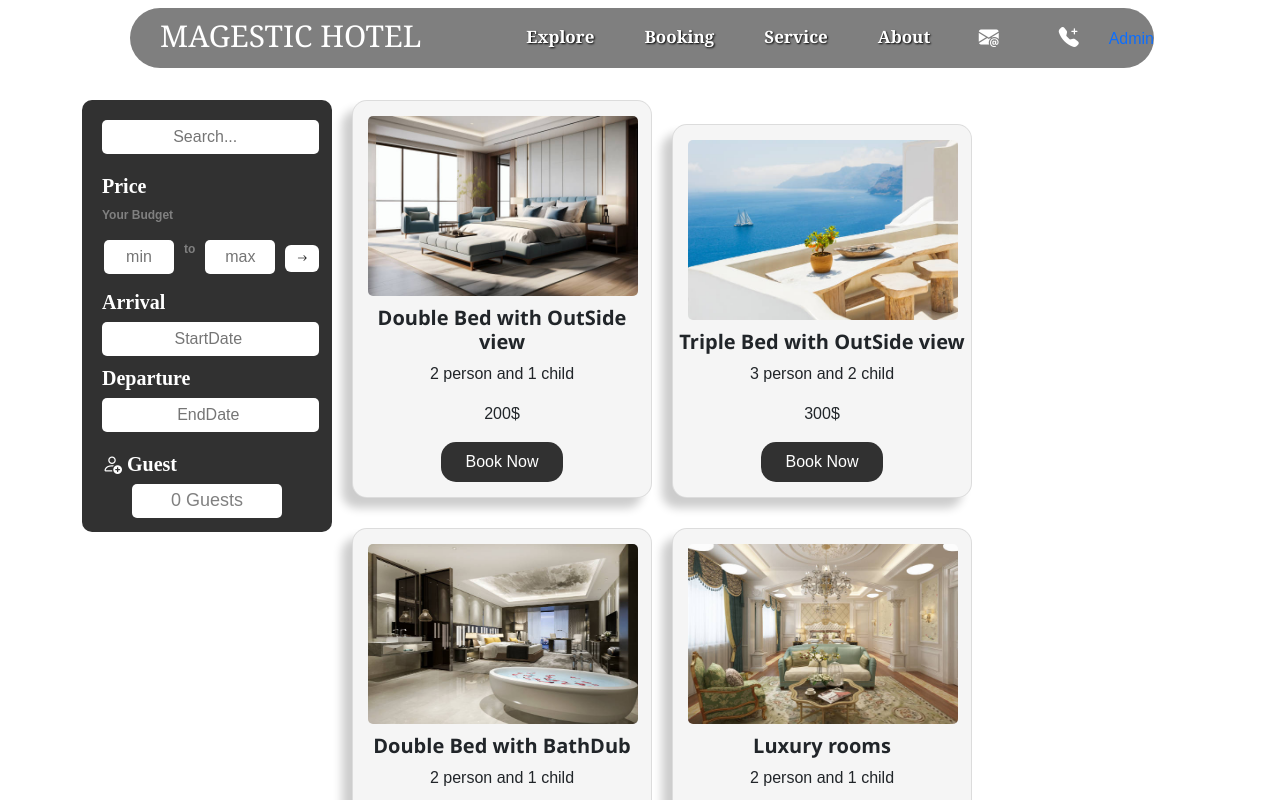
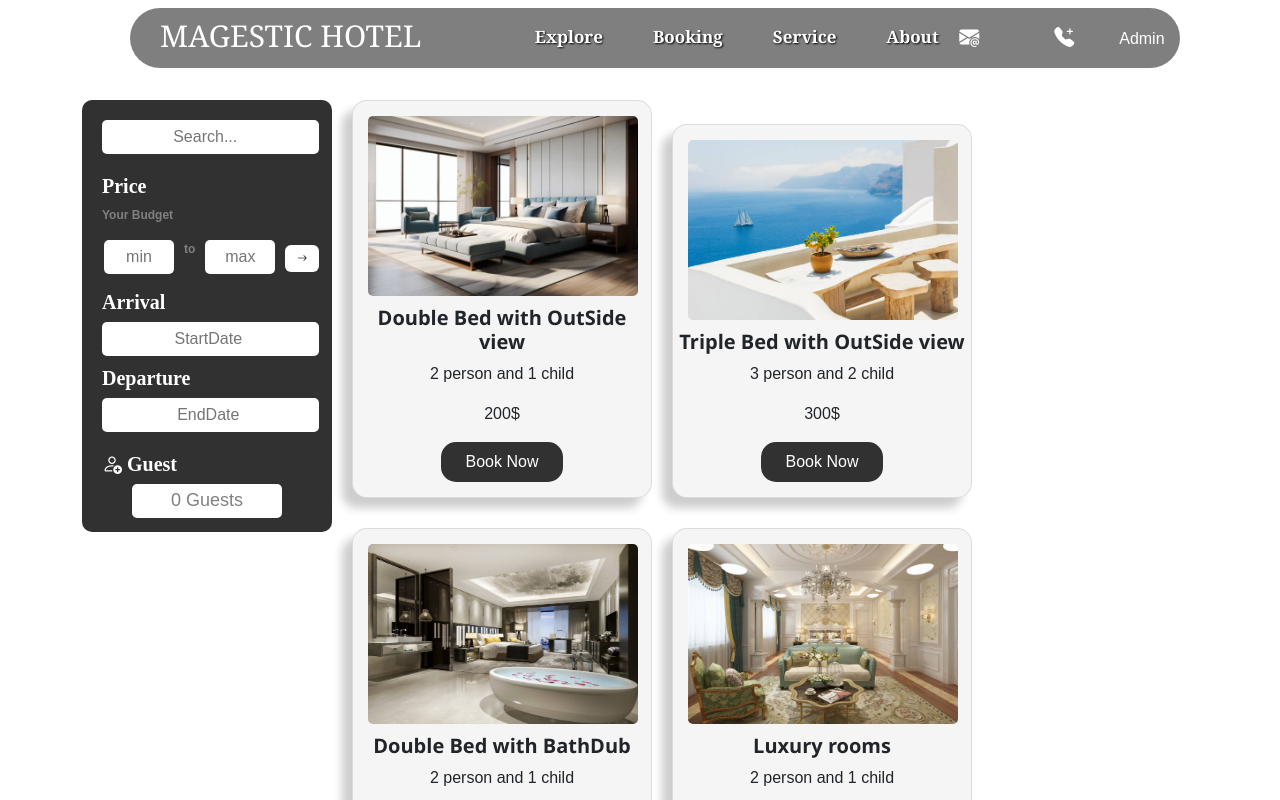
Before and after one commit to Sakthi-ram/Magestic-Hotel, a React (Vite) app: page /Bookingpage in a window 1280 px wide. Shown: the top 800 px of the page. Built offline with nearby package versions, Linux system fonts and the light colour scheme.

Commit message:
changes2

```diff
--- a/src/components/Adminpage/Admin.jsx
+++ b/src/components/Adminpage/Admin.jsx
@@ -16,6 +16,7 @@ const Admin = () => {
   },[]);
   return (
     <div className='container table-responsive'>
+      <div className='my-5'><br /><br />
       <h2 className='text-center'>Customer List </h2>
       <table className='table table-striped  table-dark table-hover my-5'>
         <thead >
@@ -52,7 +53,7 @@ const Admin = () => {
         </tbody>
       </table>
 
-
+      </div>
     </div>
   )
 }
--- a/src/components/BookingPage/BookingPage.jsx
+++ b/src/components/BookingPage/BookingPage.jsx
@@ -135,7 +135,7 @@ const BookingPage = () => {
 
     const navigate = useNavigate();
     const messagealert = (e) => {
-        e.preventDefault();
+
 
         const userData = {
             firstname: firstname,
@@ -167,6 +167,7 @@ const BookingPage = () => {
             console.error(err);
             alert(" PLease Fill the Form . Then go to Click Payment");
         });
+        e.preventDefault();
     }
 
 
@@ -330,8 +331,8 @@ const BookingPage = () => {
                             <label>Total Amount:</label>
                             <input type="text" disabled value={fare} onChange={(e) => setFare(e.target.value)} />
 
-                            <label htmlFor="upi-id" aria-autocomplete='on'> UPI ID : </label>
-                            <input type="text" id='upi-id' placeholder='Type Your UPI ID' value={type}
+                            <label aria-autocomplete='on'> UPI ID : </label>
+                            <input type="text" placeholder='Type Your UPI ID' value={type}
                                 onChange={(e) => setType(e.target.value)} required /><br />
 
                             <button type='submit' onClick={(e) => messagealert(e)} >Payment</button>
--- a/src/components/Navbar.jsx
+++ b/src/components/Navbar.jsx
@@ -43,7 +43,7 @@ const Navbar = () => {
             <div className=" col-md-4 contact-nav">
               <a href="mailto:sakthiramb975@gmail.com" title='sakthiramb975@gmail.com' className={isopen ? 'mail active' : 'mail'}><i className="bi bi-envelope-at-fill"></i></a>
               <a href="tel:6380728206" title='6380728206' className={isopen ? 'moblie active' : 'mobile'}><i className="bi bi-telephone-plus-fill"></i></a>
-              <Link to="/Admin">Admin</Link>
+              <Link to="/Admin" className='admin'>Admin</Link>
             </div>
           </div>
 
--- a/src/components/style.css
+++ b/src/components/style.css
@@ -11,7 +11,7 @@
     -webkit-backdrop-filter: blur(10px);
     height: 60px;
     position: fixed;
-    width: 80%;
+    width: 82%;
     z-index: 10;
     margin-left: 130px;
     margin-top: 8px;
@@ -74,6 +74,13 @@
 
 .contact-nav a {
     text-decoration: none;
+    margin-right: 15px;
+
+}
+.admin{
+    text-decoration: none;
+    list-style: none;
+    color: white;
 
 }
 
```
